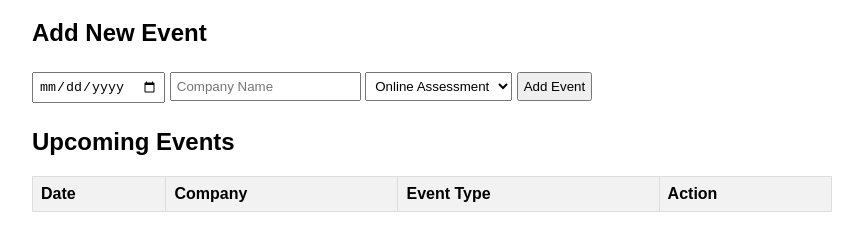
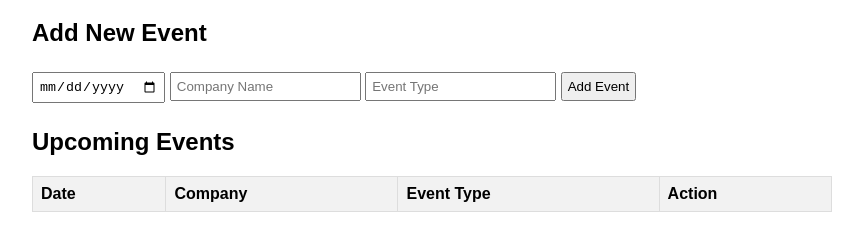
Before and after one commit to Shaikh-Umar-Farooq/application-tracking, a plain HTML site: page index.html in a window 1280 px wide. Shown: the part 81-332 px from the top of the page, without its empty margins (208-1071 px from the left). Drawn offline with Linux system fonts and the light colour scheme; no server answers.

Commit message:
drop  change

```diff
--- a/index.html
+++ b/index.html
@@ -27,7 +27,7 @@
         form {
             margin-top: 20px;
         }
-        input, select, button {
+        input, button {
             margin: 5px 0;
             padding: 5px;
         }
@@ -47,10 +47,7 @@
     <form id="addEventForm">
         <input type="date" id="eventDate" required>
         <input type="text" id="companyName" placeholder="Company Name" required>
-        <select id="eventType" required>
-            <option value="Online Assessment">Online Assessment</option>
-            <option value="Interview">Interview</option>
-        </select>
+        <input type="text" id="eventType" placeholder="Event Type" required>
         <button type="submit">Add Event</button>
     </form>
 
```
